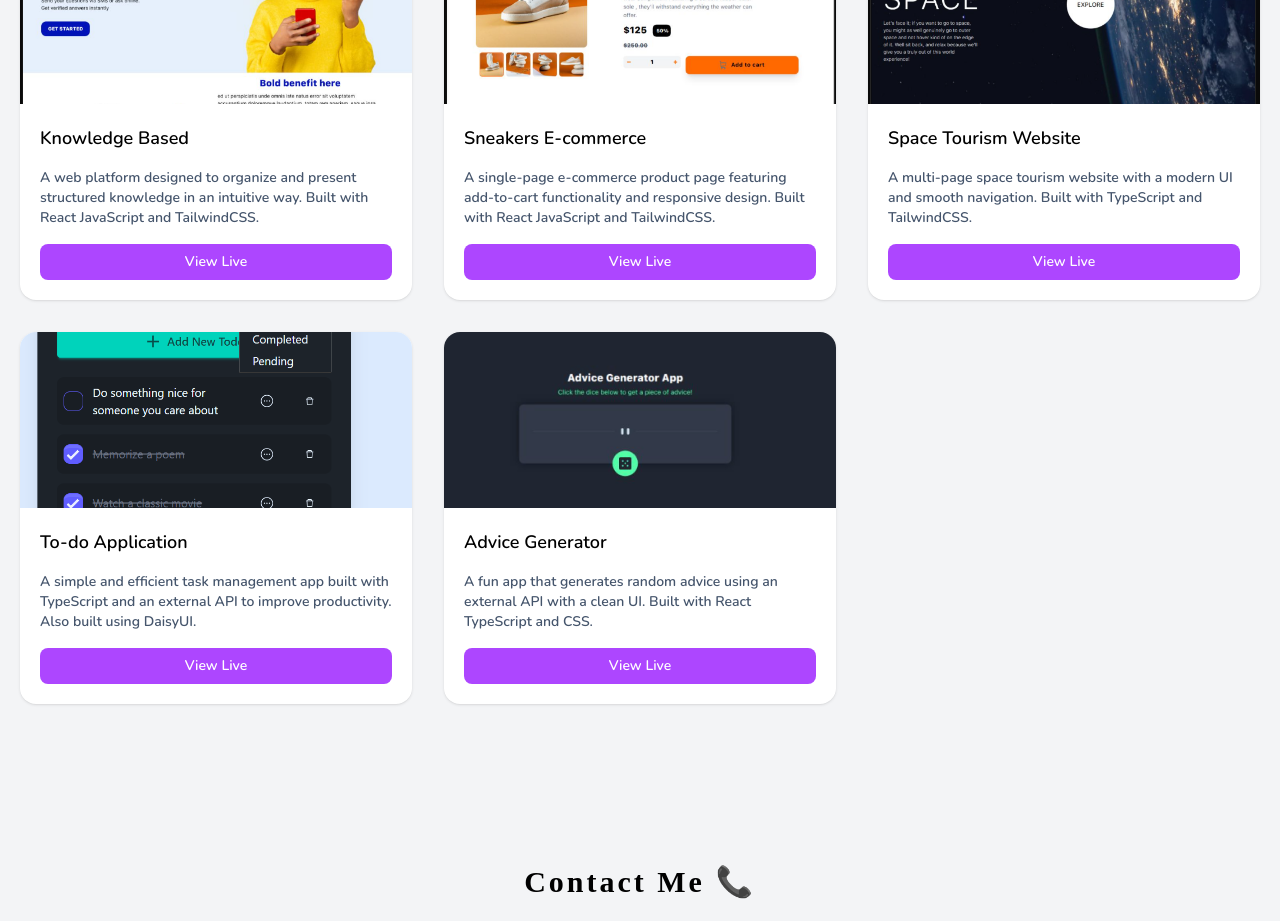
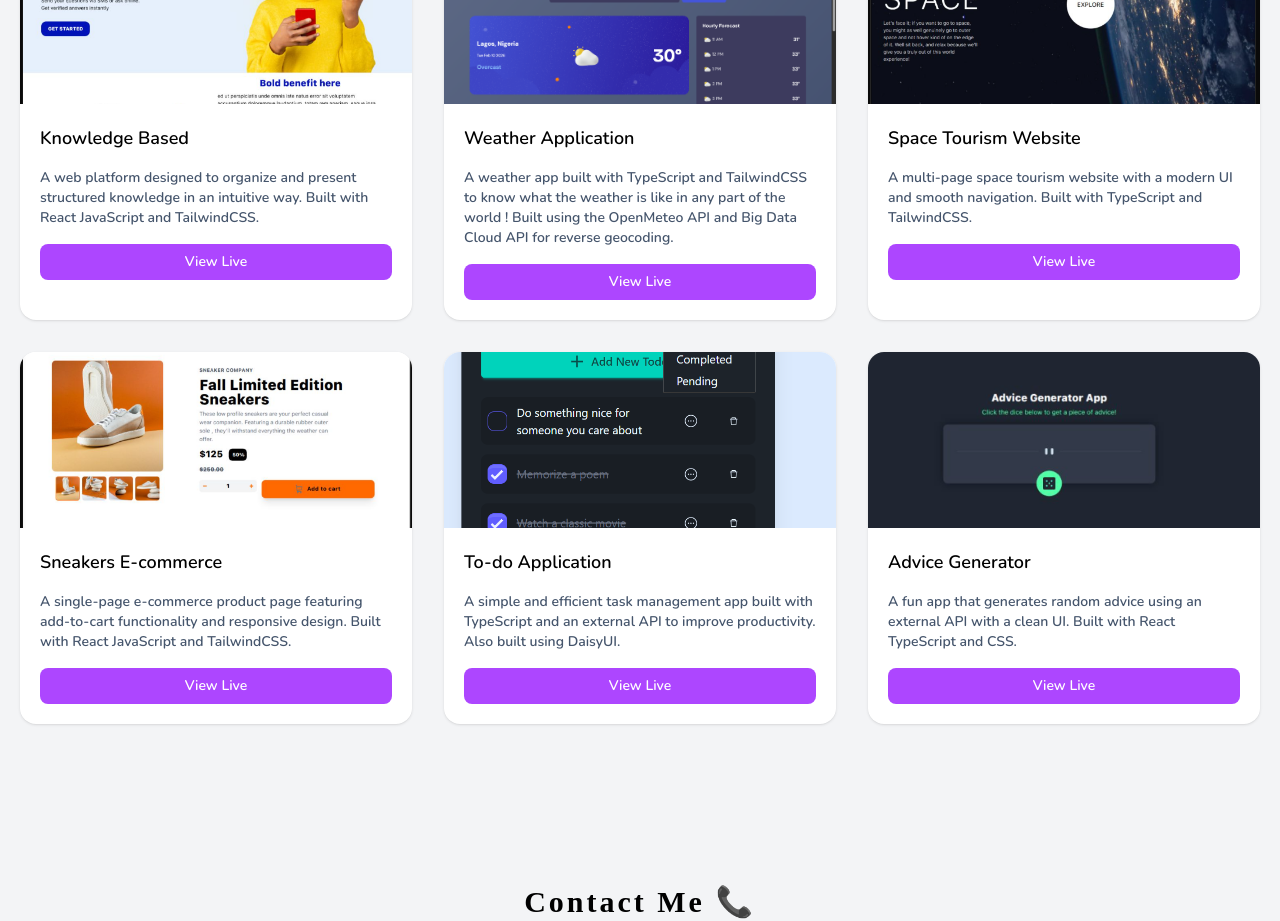
Before and after one commit to chiomaineh/chi-portfolio, a React (Vite) app: page / in a window 1280 px wide. Shown: the part 1200-2121 px from the top of the page. Built offline with nearby package versions, Linux system fonts and the light colour scheme; a web font is replaced by a local one.

Commit message:
adding new project

```diff
--- a/src/components/Header.tsx
+++ b/src/components/Header.tsx
@@ -32,7 +32,7 @@ function Header() {
 
             {/* sidebar */}
             <nav
-              className={`fixed top-0 right-0 w-64 h-screen z-999 bg-linear-to-b from-purple-300 to-purple-300 p-6 transform transition-transform duration-300 ease-in-out ${
+              className={`fixed top-0 right-0 w-64 h-screen z-999 bg-purple-500 p-6 transform transition-transform duration-300 ease-in-out ${
                 isOpen ? "translate-x-0" : "translate-x-full"
               }`}
             >
--- a/src/components/Projects.tsx
+++ b/src/components/Projects.tsx
@@ -3,6 +3,7 @@ import sneakers from "../assets/images/sneakers.png";
 import space from "../assets/images/space.png";
 import advice from "../assets/images/advice.png";
 import todo from "../assets/images/todo.png";
+import weather from "../assets/images/image.png";
 
 function Projects() {
   return (
@@ -17,7 +18,11 @@ function Projects() {
 
         <div className="grid gap-8 sm:grid-cols-2 lg:grid-cols-3 xl:grid-cols-3 px-5">
           {/* Project 1 */}
-          <div data-aos="zoom-in" data-aos-duration="1000" className="bg-white rounded-2xl shadow-sm hover:shadow-lg transition overflow-hidden">
+          <div
+            data-aos="zoom-in"
+            data-aos-duration="1000"
+            className="bg-white rounded-2xl shadow-sm hover:shadow-lg transition overflow-hidden"
+          >
             <img
               src={KBS}
               alt="Knowledge Based"
@@ -29,7 +34,8 @@ function Projects() {
 
               <p className="text-sm text-slate-600">
                 A web platform designed to organize and present structured
-                knowledge in an intuitive way. Built with React JavaScript and TailwindCSS.
+                knowledge in an intuitive way. Built with React JavaScript and
+                TailwindCSS.
               </p>
 
               <a
@@ -40,30 +46,34 @@ function Projects() {
               >
                 View Live
               </a>
-
             </div>
           </div>
 
           {/* Project 2 */}
-          <div data-aos="zoom-in" data-aos-duration="1500"className="bg-white rounded-2xl shadow-sm hover:shadow-lg transition overflow-hidden">
+
+          <div
+            data-aos="zoom-in"
+            data-aos-duration="2500"
+            className="bg-white rounded-2xl shadow-sm hover:shadow-lg transition overflow-hidden"
+          >
             <img
-              src={sneakers}
-              alt="Sneakers E-commerce"
+              src={weather}
+              alt="Weather App"
               className="w-full h-44 object-cover"
             />
 
             <div className="p-5 flex flex-col gap-4">
-              <h3 className="font-semibold text-lg">Sneakers E-commerce</h3>
+              <h3 className="font-semibold text-lg">Weather Application</h3>
 
               <p className="text-sm text-slate-600">
-                A single-page e-commerce product page featuring add-to-cart
-                functionality and responsive design. Built with React JavaScript and TailwindCSS.
+                A weather app built with TypeScript and TailwindCSS to know what
+                the weather is like in any part of the world ! Built using the
+                OpenMeteo API and Big Data Cloud API for reverse geocoding.
               </p>
 
               <a
-                href="https://sneakers-project-zeta.vercel.app/"
+                href="https://weather-app-xi-three-61.vercel.app/"
                 target="_blank"
-                rel="noopener noreferrer"
                 className="mt-auto bg-purple-500 text-white px-4 py-2 rounded-lg text-center text-sm hover:bg-purple-600 transition"
               >
                 View Live
@@ -72,7 +82,11 @@ function Projects() {
           </div>
 
           {/* Project 3 */}
-          <div data-aos="zoom-in" data-aos-duration="2000" className="bg-white rounded-2xl shadow-sm hover:shadow-lg transition overflow-hidden">
+          <div
+            data-aos="zoom-in"
+            data-aos-duration="2000"
+            className="bg-white rounded-2xl shadow-sm hover:shadow-lg transition overflow-hidden"
+          >
             <img
               src={space}
               alt="Space X Website"
@@ -99,7 +113,44 @@ function Projects() {
           </div>
 
           {/* Project 4 */}
-          <div data-aos="zoom-in" data-aos-duration="2500" className="bg-white rounded-2xl shadow-sm hover:shadow-lg transition overflow-hidden">
+
+          <div
+            data-aos="zoom-in"
+            data-aos-duration="1500"
+            className="bg-white rounded-2xl shadow-sm hover:shadow-lg transition overflow-hidden"
+          >
+            <img
+              src={sneakers}
+              alt="Sneakers E-commerce"
+              className="w-full h-44 object-cover"
+            />
+
+            <div className="p-5 flex flex-col gap-4">
+              <h3 className="font-semibold text-lg">Sneakers E-commerce</h3>
+
+              <p className="text-sm text-slate-600">
+                A single-page e-commerce product page featuring add-to-cart
+                functionality and responsive design. Built with React JavaScript
+                and TailwindCSS.
+              </p>
+
+              <a
+                href="https://sneakers-project-zeta.vercel.app/"
+                target="_blank"
+                rel="noopener noreferrer"
+                className="mt-auto bg-purple-500 text-white px-4 py-2 rounded-lg text-center text-sm hover:bg-purple-600 transition"
+              >
+                View Live
+              </a>
+            </div>
+          </div>
+
+          {/* Project 5 */}
+          <div
+            data-aos="zoom-in"
+            data-aos-duration="2500"
+            className="bg-white rounded-2xl shadow-sm hover:shadow-lg transition overflow-hidden"
+          >
             <img
               src={todo}
               alt="To-do App"
@@ -110,8 +161,9 @@ function Projects() {
               <h3 className="font-semibold text-lg">To-do Application</h3>
 
               <p className="text-sm text-slate-600">
-                A simple and efficient task management app built with TypeScript and an external API to
-                improve productivity. Also built using DaisyUI.
+                A simple and efficient task management app built with TypeScript
+                and an external API to improve productivity. Also built using
+                DaisyUI.
               </p>
 
               <a
@@ -125,8 +177,12 @@ function Projects() {
             </div>
           </div>
 
-          {/* Project 5 */}
-          <div data-aos="zoom-in" data-aos-duration="3000" className="bg-white rounded-2xl shadow-sm hover:shadow-lg transition overflow-hidden">
+          {/* Project 6 */}
+          <div
+            data-aos="zoom-in"
+            data-aos-duration="3000"
+            className="bg-white rounded-2xl shadow-sm hover:shadow-lg transition overflow-hidden"
+          >
             <img
               src={advice}
               alt="Advice Generator"
```
Also changed, not shown: src/assets/images/image.png (added).
